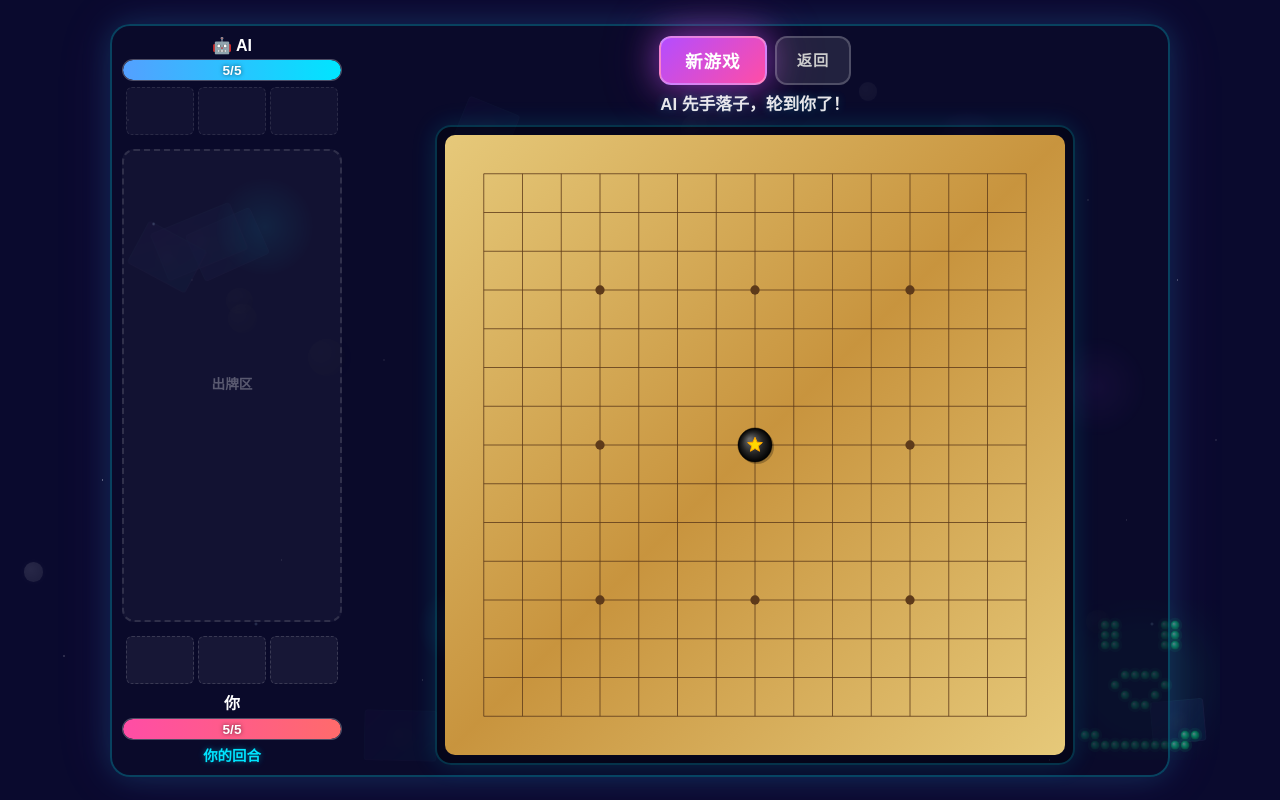
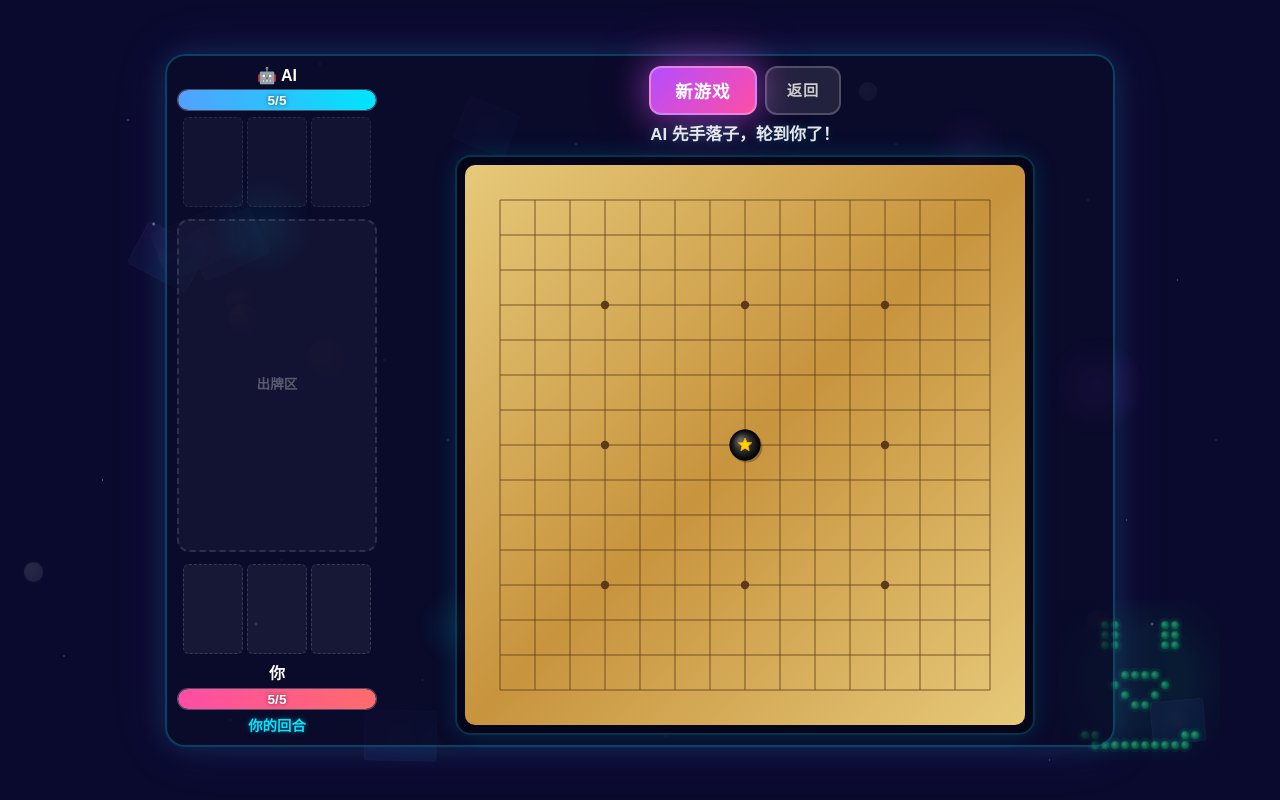
Before and after one commit to laborsday/AIgame, a Flask app: page /skill-game in a window 1280 px wide. Run offline with Flask 3, Linux system fonts and the light colour scheme.

Commit message:
style: 技能模式布局调整 — 棋盘缩小10% + 卡牌3:2竖版 + 页面缩小
- wrapper max-width: 1060→950, min-height: 500→460
- 卡牌: 68x48→60x90 (高宽比3:2)
- 棋盘上限: 620→560
- 左侧: 220→200px

Co-Authored-By: Claude <noreply@anthropic.com>

```diff
--- a/app/static/css/style.css
+++ b/app/static/css/style.css
@@ -590,14 +590,14 @@ canvas#board-canvas {
 
 /* --- Skill mode layout --- */
 .skill-body {
-    padding: 6px;
+    padding: 8px;
 }
 
 .skill-wrapper {
     position: relative; z-index: 1;
     display: flex; gap: 10px;
-    max-width: 1060px; width: 100%;
-    height: auto; min-height: 500px;
+    max-width: 950px; width: 100%;
+    height: auto; min-height: 460px;
     padding: 10px;
     background: rgba(10,10,40,0.6);
     border: 2px solid rgba(0,229,255,0.25);
@@ -606,9 +606,9 @@ canvas#board-canvas {
 }
 
 .skill-left {
-    flex: 0 0 220px;
+    flex: 0 0 200px;
     display: flex; flex-direction: column;
-    gap: 8px; justify-content: space-between;
+    gap: 6px; justify-content: space-between;
 }
 
 .skill-right {
@@ -660,11 +660,12 @@ canvas#board-canvas {
 }
 
 .card-slot {
-    width: 68px; height: 48px;
+    width: 60px; height: 90px;
     border-radius: 6px;
     display: flex; flex-direction: column;
     align-items: center; justify-content: center;
-    font-size: 0.7em; font-weight: 700;
+    gap: 4px;
+    font-size: 0.75em; font-weight: 700;
     transition: all 0.2s;
     cursor: default;
 }
--- a/app/static/js/skill-game.js
+++ b/app/static/js/skill-game.js
@@ -60,7 +60,7 @@ const SkillGame = (function () {
         const leftW = document.querySelector(".skill-left")?.clientWidth || 220;
         const rightW = wrapperW - leftW - 30;
         const availH = window.innerHeight - 80;
-        const maxSize = Math.max(300, Math.min(rightW, availH, 620));
+        const maxSize = Math.max(280, Math.min(rightW, availH, 560));
         const dpr = window.devicePixelRatio || 1;
         boardPixelSize = maxSize;
         canvas.width = boardPixelSize * dpr;
```
